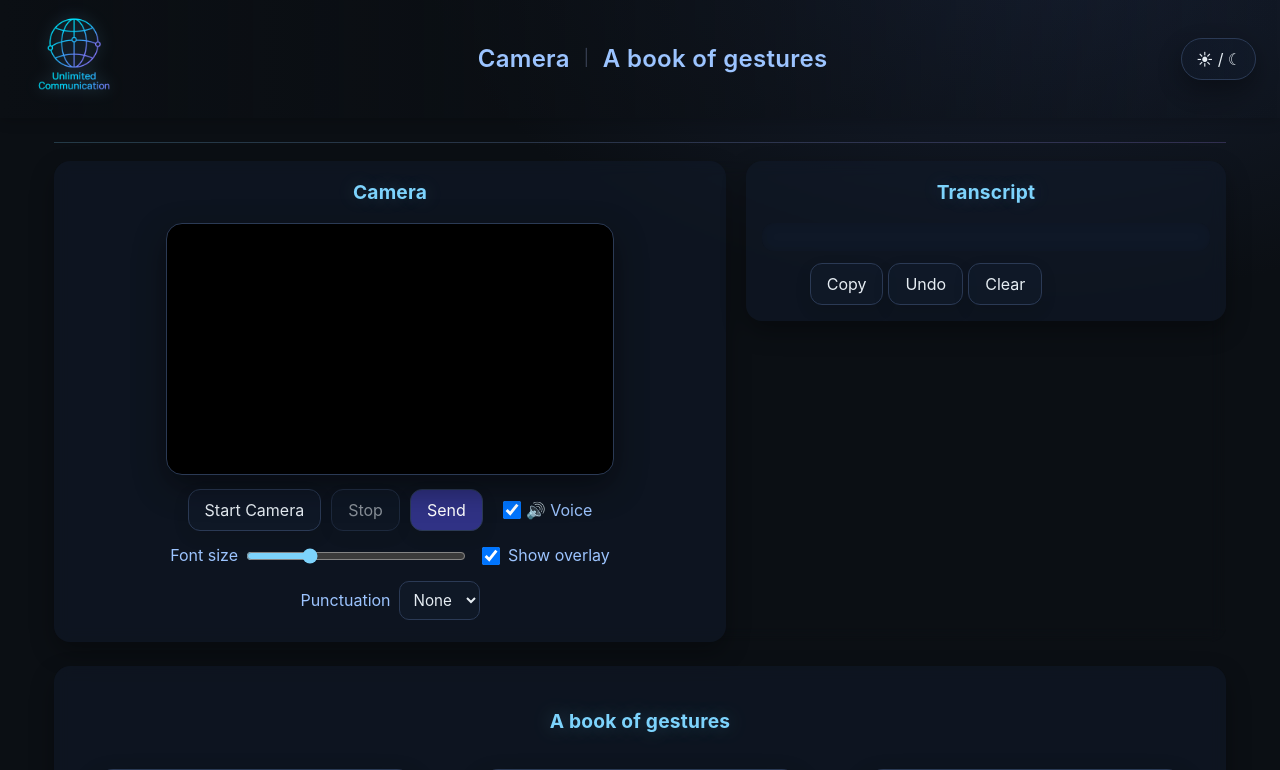
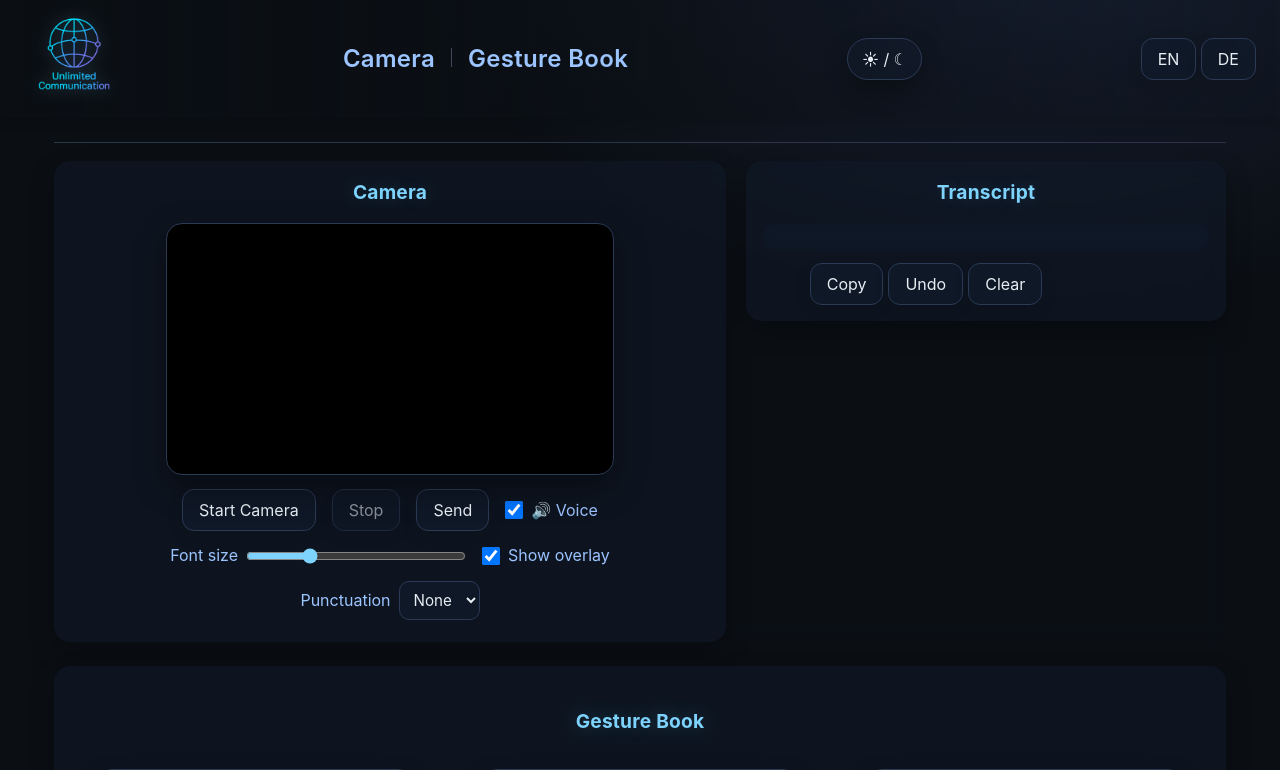
Before and after one commit to AlenaStone/Unlim.Comm, a Flask app: page / in a window 1280 px wide. Shown: the top 770 px of the page. Run offline with Flask 3, Linux system fonts and the light colour scheme.

Commit message:
Adding gesture language selection buttons

```diff
--- a/static/app.js
+++ b/static/app.js
@@ -8,20 +8,45 @@ import {
 let els = {};
 let mediaStream = null;
 let handLandmarker = null;
+
 let lastGesture = '';
 let lastGestureTime = 0;
+
 const transcript = [];
 let currentSentence = [];
 
-// Mapping: Gesture Key - Display Word
+let currentLang = 'en';
+
+// ================== LANGUAGE DICTIONARY ==================
 const DISPLAY_WORDS = {
-  hello: "hello",
-  this: "this",
-  program: "program",
-  we: "we",
-  made: "made",
-  thank_you: "thank you",
-  all: "everyone"
+  hello: {
+    en: "hello",
+    de: "hallo"
+  },
+  this: {
+    en: "this",
+    de: "this"
+  },
+  program: {
+    en: "program",
+    de: "Programm"
+  },
+  we: {
+    en: "we",
+    de: "wir"
+  },
+  made: {
+    en: "made",
+    de: "gemacht"
+  },
+  thank_you: {
+    en: "thank you",
+    de: "danke"
+  },
+  all: {
+    en: "everyone",
+    de: "alle"
+  }
 };
 
 // ================== MEDIAPIPE INIT ==================
@@ -39,10 +64,10 @@ async function initMediaPipe() {
     numHands: 1
   });
 
-  console.log("✅ MediaPipe ready");
+  console.log("MediaPipe initialized");
 }
 
-// ================== CAMERA LOGIC ==================
+// ================== CAMERA CONTROL ==================
 async function startCamera() {
   if (mediaStream) return;
 
@@ -60,15 +85,15 @@ async function startCamera() {
 
     startHandDetection();
   } catch (err) {
-    console.error('CAMERA ERROR:', err);
-    alert('Camera could not be started');
+    console.error("Camera error:", err);
+    alert("Camera could not be started");
   }
 }
 
 function stopCamera() {
   if (!mediaStream) return;
 
-  mediaStream.getTracks().forEach(t => t.stop());
+  mediaStream.getTracks().forEach(track => track.stop());
   mediaStream = null;
   els.preview.srcObject = null;
 
@@ -76,7 +101,7 @@ function stopCamera() {
   els.btnStop.disabled = true;
 }
 
-// ================== DETECTION LOOP ==================
+// ================== HAND DETECTION LOOP ==================
 function startHandDetection() {
   const video = els.preview;
 
@@ -117,71 +142,36 @@ function detectGesture(hand) {
   const ringUp   = hand[16].y < hand[14].y;
   const pinkyUp  = hand[20].y < hand[18].y;
 
-  // 1. HELLO (Open Palm) 🖐
-  if (thumbUp && indexUp && middleUp && ringUp && pinkyUp) {
-    return 'hello';
-  }
-
-  // 2. ALL (Rock/Horns) 🤘
-  // Index & Pinky UP
-  if (indexUp && pinkyUp && !middleUp && !ringUp) {
-    return 'all';
-  }
-
-  // 3. THIS (Index Finger) ☝️
-  // Strict check: Thumb must be DOWN
-  if (indexUp && !thumbUp && !middleUp && !ringUp && !pinkyUp) {
-    return 'this';
-  }
-
-  // 4. MADE (L-Shape / Gun) 👆+👍
-  // Thumb & Index UP
-  if (thumbUp && indexUp && !middleUp && !ringUp && !pinkyUp) {
-    return 'made';
-  }
-
-  // 5. WE (Fist) ✊
-  if (!indexUp && !middleUp && !ringUp && !pinkyUp) {
-    return 'we';
-  }
-
-  // 6. PROGRAM (Victory Sign) ✌️
-  if (indexUp && middleUp && !ringUp && !pinkyUp) {
-    return 'program';
-  }
-
-  // 7. THANK YOU (Shaka) 🤙
-  if (thumbUp && !indexUp && !middleUp && !ringUp && pinkyUp) {
-    return 'thank_you';
-  }
+  if (thumbUp && indexUp && middleUp && ringUp && pinkyUp) return 'hello';
+  if (indexUp && pinkyUp && !middleUp && !ringUp) return 'all';
+  if (indexUp && !thumbUp && !middleUp && !ringUp && !pinkyUp) return 'this';
+  if (thumbUp && indexUp && !middleUp && !ringUp && !pinkyUp) return 'made';
+  if (!indexUp && !middleUp && !ringUp && !pinkyUp) return 'we';
+  if (indexUp && middleUp && !ringUp && !pinkyUp) return 'program';
+  if (thumbUp && !indexUp && !middleUp && !ringUp && pinkyUp) return 'thank_you';
 
   return '';
 }
 
 // ================== BUFFER HANDLER ==================
 function addWordToBuffer(gestureKey) {
-  const word = DISPLAY_WORDS[gestureKey] || gestureKey;
+  const word = DISPLAY_WORDS[gestureKey]?.[currentLang] || gestureKey;
   currentSentence.push(word);
   renderOverlay(currentSentence.join(' '));
 }
 
-// ================== SEND BUTTON LOGIC ==================
+// ================== SEND ACTION ==================
 function handleSend() {
-    if (currentSentence.length === 0) return;
+  if (!currentSentence.length) return;
 
-    // 1. Convert to smart sentence
-    const smartSentence = refineSentence(currentSentence);
-
-    // 2. Add to Transcript (Always)
-    transcript.push(smartSentence);
+  const sentence = refineSentence(currentSentence);
+  transcript.push(sentence);
   renderTranscript();
 
-    // 3. Speak ONLY if toggle is checked
-    if (els.toggleVoice && els.toggleVoice.checked) {
-        speakText(smartSentence);
+  if (els.toggleVoice?.checked) {
+    speakText(sentence);
   }
 
-    // 4. Clear Overlay
   currentSentence = [];
   renderOverlay('');
 }
@@ -190,11 +180,9 @@ function handleSend() {
 function renderTranscript() {
   els.transcriptList.innerHTML = '';
 
-  transcript.forEach(line => {
+  transcript.forEach(text => {
     const p = document.createElement('p');
-    p.textContent = line;
-    p.style.borderBottom = "1px solid #333";
-    p.style.padding = "8px 0";
+    p.textContent = text;
     els.transcriptList.appendChild(p);
   });
 
@@ -209,162 +197,111 @@ function renderOverlay(text) {
   bubble.className = 'subtitle';
   bubble.textContent = text;
 
-  // Styles
-  bubble.style.whiteSpace = "pre-wrap";
-  bubble.style.wordWrap = "break-word";
-  bubble.style.width = "90%";
-  bubble.style.textAlign = "center";
-  bubble.style.padding = "10px";
-  bubble.style.background = "rgba(0, 0, 0, 0.6)";
-  bubble.style.borderRadius = "12px";
-  bubble.style.margin = "0 auto";
-
   let size = Number(els.fontSize.value) || 28;
   if (text.length > 25) size = Math.max(18, size * 0.8);
-  bubble.style.fontSize = size + 'px'; // <--- ИСПРАВИЛ ОШИБКУ ТУТ (БЫЛА БУКВА ы)
+  bubble.style.fontSize = size + 'px';
 
   els.overlay.appendChild(bubble);
 }
 
+// ================== TEXT TO SPEECH ==================
 function speakText(text) {
-  if (!text || !window.speechSynthesis) return;
+  if (!window.speechSynthesis) return;
+
   window.speechSynthesis.cancel();
-  const u = new SpeechSynthesisUtterance(text);
-  u.lang = 'en-GB';
-  u.rate = 1;
-  window.speechSynthesis.speak(u);
+  const utterance = new SpeechSynthesisUtterance(text);
+  utterance.lang = currentLang === 'de' ? 'de-DE' : 'en-GB';
+  utterance.rate = 1;
+
+  window.speechSynthesis.speak(utterance);
 }
 
-// ================== SMART LOGIC ==================
-function refineSentence(wordsArray) {
-  const rawText = wordsArray.join(' ').toLowerCase();
+// ================== SENTENCE LOGIC ==================
+function refineSentence(words) {
+  const raw = words.join(' ').toLowerCase();
 
-  // Scenario 1: Greeting
-  if (rawText.includes('hello')) {
-    return "Hello everyone! Welcome to our project.";
+  if (raw.includes('hello')) {
+    return currentLang === 'de'
+      ? "Hallo zusammen! Willkommen zu unserem Projekt."
+      : "Hello everyone! Welcome to our project.";
   }
 
-  // Scenario 2: Pitch
-  if (
-    (rawText.includes('we') && rawText.includes('made')) ||
-    (rawText.includes('program'))
-  ) {
-    return "We developed this software to help mute people communicate efficiently.";
+  if (raw.includes('program') || (raw.includes('we') && raw.includes('made'))) {
+    return currentLang === 'de'
+      ? "Wir haben diese Software entwickelt, um die Kommunikation zu erleichtern."
+      : "We developed this software to help people communicate more easily.";
   }
 
-  // Scenario 3: Closing
-  if (rawText.includes('thank')) {
-    return "Thank you very much for your attention!";
+  if (raw.includes('thank')) {
+    return currentLang === 'de'
+      ? "Vielen Dank für Ihre Aufmerksamkeit!"
+      : "Thank you very much for your attention!";
   }
 
-  // Fallback
-  const simple = wordsArray.join(' ');
-  return simple.charAt(0).toUpperCase() + simple.slice(1) + ".";
+  const simple = words.join(' ');
+  return simple.charAt(0).toUpperCase() + simple.slice(1) + '.';
 }
 
 // ================== INITIALIZATION ==================
 document.addEventListener('DOMContentLoaded', async () => {
-  console.log('DOM READY');
 
   els = {
     preview: document.getElementById('preview'),
     overlay: document.getElementById('overlay'),
 
-    // Controls
     btnStart: document.getElementById('btnStart'),
     btnStop: document.getElementById('btnStop'),
     btnSend: document.getElementById('btnSend'),
-    toggleVoice: document.getElementById('toggleVoice'),
 
-    // Transcript Actions
-    btnSpeak: document.getElementById('btnSpeak'),
     btnUndo: document.getElementById('btnUndo'),
     btnClear: document.getElementById('btnClear'),
     btnCopy: document.getElementById('btnCopy'),
 
-    // Settings
+    toggleVoice: document.getElementById('toggleVoice'),
+    toggleOverlay: document.getElementById('toggleOverlay'),
+
     fontSize: document.getElementById('fontSize'),
-    toggleOverlay: document.getElementById('toggleOverlay'),
     transcriptList: document.getElementById('transcriptList'),
-    punctuationChoice: document.getElementById('punctuationChoice'),
-    themeToggle: document.getElementById('themeToggle'),
+    themeToggle: document.getElementById('themeToggle')
   };
 
-  // Listeners
   els.btnStart.addEventListener('click', startCamera);
   els.btnStop.addEventListener('click', stopCamera);
+  els.btnSend.addEventListener('click', handleSend);
 
-  if (els.btnSend) {
-      els.btnSend.addEventListener('click', handleSend);
-  }
-
-  // Re-speak
-  if (els.btnSpeak) {
-    els.btnSpeak.addEventListener('click', () => {
-       const text = els.transcriptList.lastElementChild?.textContent;
-       if (text) speakText(text);
-    });
-  }
-
-  // Undo
-  if (els.btnUndo) {
-    els.btnUndo.addEventListener('click', () => {
+  els.btnUndo?.addEventListener('click', () => {
     currentSentence.pop();
     renderOverlay(currentSentence.join(' '));
   });
-  }
 
-  // Clear
-  if (els.btnClear) {
-    els.btnClear.addEventListener('click', () => {
+  els.btnClear?.addEventListener('click', () => {
     currentSentence = [];
     renderOverlay('');
   });
-  }
 
-  // Copy
-  if (els.btnCopy) {
-      els.btnCopy.addEventListener('click', () => {
-        const textToCopy = Array.from(els.transcriptList.querySelectorAll('p'))
-            .map(p => p.textContent)
-            .join('\n');
+  els.btnCopy?.addEventListener('click', () => {
+    const text = transcript.join('\n');
+    navigator.clipboard.writeText(text);
+  });
 
-        if (textToCopy) {
-          navigator.clipboard.writeText(textToCopy)
-            .then(() => alert('Copied!'))
-            .catch(err => console.error(err));
-        }
+  document.querySelectorAll('.lang-btn').forEach(btn => {
+    btn.addEventListener('click', () => {
+      currentLang = btn.dataset.lang;
+
+      document.querySelectorAll('.lang-btn')
+        .forEach(b => b.classList.remove('active'));
+      btn.classList.add('active');
+
+      renderOverlay(currentSentence.join(' '));
     });
-  }
+  });
 
-  // Theme Toggle (ВОТ ЭТО ТЫ ПОТЕРЯЛА)
-  const root = document.documentElement;
-  // Restore theme on load
-  if (localStorage.getItem('theme') === 'light') {
-    root.setAttribute('data-theme', 'light');
-  }
-
-  if (els.themeToggle) {
-    els.themeToggle.addEventListener('click', () => {
-      const isLight = root.getAttribute('data-theme') === 'light';
-      if (isLight) {
-        root.removeAttribute('data-theme');
-        localStorage.removeItem('theme');
-      } else {
-        root.setAttribute('data-theme', 'light');
-        localStorage.setItem('theme', 'light');
-      }
-    });
-  }
-
-  // UI Settings
   els.fontSize.addEventListener('input', () => {
     renderOverlay(currentSentence.join(' '));
   });
 
   els.toggleOverlay.addEventListener('change', () => {
-    if (els.toggleOverlay.checked) renderOverlay(currentSentence.join(' '));
-    else renderOverlay('');
+    renderOverlay(currentSentence.join(' '));
   });
 
   await initMediaPipe();
--- a/templates/index.html
+++ b/templates/index.html
@@ -4,46 +4,88 @@
     <meta charset="UTF-8" />
     <meta name="viewport" content="width=device-width, initial-scale=1.0" />
     <title>Unlimited Communication</title>
+
     <link rel="stylesheet" href="../static/styles.css" />
 </head>
 
 <body>
+
 <a id="top" class="anchor-top"></a>
 
-    <header aria-label="Site header">
+<!-- ================= HEADER ================= -->
+
+<header class="site-header" aria-label="Site header">
     <div class="nav">
+
         <div class="logo">
-                <img src="../static/assets/logo.png" alt="Unlimited Communication logo" />
+            <img
+                src="../static/assets/logo.png"
+                alt="Unlimited Communication logo"
+            />
         </div>
-            <nav>
+
+        <nav aria-label="Main navigation">
             <ul>
                 <li><a href="#camera">Camera</a></li>
-                    <li><a href="#gestures">A book of gestures</a></li>
+                <li><a href="#gestures">Gesture Book</a></li>
             </ul>
         </nav>
-            <button id="themeToggle" class="theme-toggle" aria-label="Toggle theme">☀︎ / ☾</button>
+
+        <div class="nav-actions">
+            <button
+                id="themeToggle"
+                class="theme-toggle"
+                aria-label="Toggle theme"
+                title="Toggle theme"
+            >
+                ☀︎ / ☾
+            </button>
+            </div>
+            <div class="lang-switch" aria-label="Language selection">
+                <button class="lang-btn active" data-lang="en">EN</button>
+                <button class="lang-btn" data-lang="de">DE</button>
+            </div>
+
+
     </div>
 </header>
 
+<!-- ================= MAIN ================= -->
+
 <main>
+
+<!-- ================= WORKSPACE ================= -->
+
 <section id="workspace" class="workspace" aria-label="Workspace">
+
+    <!-- CAMERA COLUMN -->
     <div class="col camera-col">
         <section id="camera" aria-labelledby="camera-title">
             <h2 id="camera-title">Camera</h2>
 
             <div class="stage">
-                        <video id="preview" playsinline muted></video>
-                        <div id="overlay" aria-live="polite"></div>
+                <video
+                    id="preview"
+                    playsinline
+                    muted
+                    aria-label="Camera preview"
+                ></video>
+
+                <div
+                    id="overlay"
+                    class="overlay"
+                    aria-live="polite"
+                ></div>
             </div>
 
             <div class="controls">
-                        <div class="controls-row" style="display: flex; align-items: center; gap: 10px;">
+
+                <div class="controls-row controls-main">
                     <button id="btnStart">Start Camera</button>
                     <button id="btnStop" disabled>Stop</button>
+                    <button id="btnSend" class="btn-accent">Send</button>
 
-                            <button id="btnSend" class="btn-accent" style="background-color: #303285; color: white;">   Send </button>
-
-                            <label style="cursor: pointer; display: flex; align-items: center; gap: 5px; margin-left: 10px;">
+                    <label class="toggle">
                         <input id="toggleVoice" type="checkbox" checked />
                         <span>🔊 Voice</span>
                     </label>
@@ -52,15 +94,22 @@
                 <div class="controls-row">
                     <label>
                         Font size
-                                <input id="fontSize" type="range" min="16" max="60" value="28" />
+                        <input
+                            id="fontSize"
+                            type="range"
+                            min="16"
+                            max="60"
+                            value="28"
+                        />
                     </label>
-                            <label>
+
+                    <label class="toggle">
                         <input id="toggleOverlay" type="checkbox" checked />
-                                Show overlay
+                        <span>Show overlay</span>
                     </label>
                 </div>
 
-                        <div class="controls-row text-flow">
+                <div class="controls-row">
                     <label>
                         Punctuation
                         <select id="punctuationChoice">
@@ -71,86 +120,127 @@
                             <option value="!">!</option>
                         </select>
                     </label>
-                            <label style="display:none;">
-                                <input id="autoPause" type="checkbox" checked /> Auto pause
-                            </label>
-                            <label style="display:none;">
-                                <input id="singleLine" type="checkbox" checked /> Single-line
-                            </label>
                 </div>
+
             </div>
         </section>
     </div>
 
+    <!-- TRANSCRIPT COLUMN -->
     <div class="col transcript-col">
         <section id="transcript" aria-labelledby="transcript-title">
             <h2 id="transcript-title">Transcript</h2>
-                    <div class="transcript-list" id="transcriptList"></div>
+
+            <div
+                id="transcriptList"
+                class="transcript-list"
+                aria-live="polite"
+            ></div>
+
             <div class="transcript-actions">
                 <button id="btnCopy">Copy</button>
                 <button id="btnUndo">Undo</button>
                 <button id="btnClear">Clear</button>
-                        <button id="btnSpeak" style="display:none;">Speak</button>
-                        <button id="btnExportTxt" style="display:none;">Export</button>
             </div>
         </section>
     </div>
+
 </section>
 
+<!-- ================= GESTURE BOOK ================= -->
+
 <section id="gestures" aria-labelledby="gestures-title">
-            <h2 id="gestures-title">A book of gestures</h2>
+    <h2 id="gestures-title">Gesture Book</h2>
+
     <div class="gestures-grid">
-                <div class="gesture-card">
+
+        <div class="gesture-card" data-gesture="hello">
             <div class="card-top">
-                        <img src="../static/assets/hallo.gif" alt="Gesture Hello" />
+                <img src="../static/assets/hello.gif" alt="Hello gesture" />
             </div>
             <div class="card-body">
-                        <p class="gesture-label">Basics</p>
+                <span class="gesture-tag">Basics</span>
                 <h3>Hello</h3>
-                        <p>Open palm to greet everyone.</p>
+                <p>All fingers up. Open palm facing the camera.</p>
             </div>
         </div>
-                <div class="gesture-card">
+
+        <div class="gesture-card" data-gesture="all">
             <div class="card-top">
-                        <img src="../static/assets/danke.gif" alt="Gesture Thank you" />
+                <img src="../static/assets/all.gif" alt="All gesture" />
             </div>
             <div class="card-body">
-                        <p class="gesture-label">Politeness</p>
-                        <h3>Thank you / Phone</h3>
-                        <p>Thumb & Pinky (Shaka sign).</p>
+                <span class="gesture-tag">Group</span>
+                <h3>All / Everyone</h3>
+                <p>Index and Pinky fingers up. Other fingers closed.</p>
             </div>
         </div>
-                <div class="gesture-card">
+
+        <div class="gesture-card" data-gesture="we">
             <div class="card-top">
-                        <img src="../static/assets/willkommen.gif" alt="Gesture All" />
+                <img src="../static/assets/we.gif" alt="We gesture" />
             </div>
             <div class="card-body">
-                        <p class="gesture-label">Group</p>
-                        <h3>All / Everyone</h3>
-                        <p>Rock sign (Index + Pinky).</p>
+                <span class="gesture-tag">Basics</span>
+                <h3>We</h3>
+                <p>All fingers closed. Hand forms a fist.</p>
             </div>
         </div>
-                <div class="gesture-card">
+
+        <div class="gesture-card" data-gesture="made">
             <div class="card-top">
-                        <img src="../static/assets/howareyou.gif" alt="Gesture Made" />
+                <img src="../static/assets/made.gif" alt="Made gesture" />
             </div>
             <div class="card-body">
-                        <p class="gesture-label">Action</p>
-                        <h3>Made / L-Shape</h3>
-                        <p>Thumb + Index finger (Gun shape).</p>
+                <span class="gesture-tag">Action</span>
+                <h3>Made</h3>
+                <p>Thumb and Index finger up, forming an L-shape.</p>
             </div>
         </div>
+
+        <div class="gesture-card" data-gesture="program">
+            <div class="card-top">
+                <img src="../static/assets/program.gif" alt="Program gesture" />
+            </div>
+            <div class="card-body">
+                <span class="gesture-tag">Concept</span>
+                <h3>Program</h3>
+                <p>Index and Middle finger up (Victory sign).</p>
+            </div>
+        </div>
+
+        <div class="gesture-card" data-gesture="this">
+            <div class="card-top">
+                <img src="../static/assets/this.gif" alt="This gesture" />
+            </div>
+            <div class="card-body">
+                <span class="gesture-tag">Pointer</span>
+                <h3>This</h3>
+                <p>Only the Index finger is up. All other fingers down.</p>
+            </div>
+        </div>
+
+        <div class="gesture-card" data-gesture="thank_you">
+            <div class="card-top">
+                <img src="../static/assets/thankyou.gif" alt="Thank you gesture" />
+            </div>
+            <div class="card-body">
+                <span class="gesture-tag">Politeness</span>
+                <h3>Thank You</h3>
+                <p>Thumb and Pinky finger up (Shaka / phone shape).</p>
+            </div>
+        </div>
+
     </div>
 </section>
+
 </main>
 
+<!-- ================= FOOTER ================= -->
+
 <footer class="site-footer" aria-label="Footer">
-        <div class="foot-meta">
-            <a class="back-to-top" href="#top" title="Back to top">↑ Top</a>
-        </div>
-        <div class="footer-inner">
-            <span class="copy">© 2026 Team Helma, Alena, Oleh</span>
-        </div>
+    <a href="#top" class="back-to-top">↑ Back to top</a>
+    <p>© 2026 Team Helma, Alena, Oleh</p>
 </footer>
 
 <script type="module" src="{{ url_for('static', filename='app.js') }}"></script>
```
Lines whose indentation alone changed are shown as unchanged.
